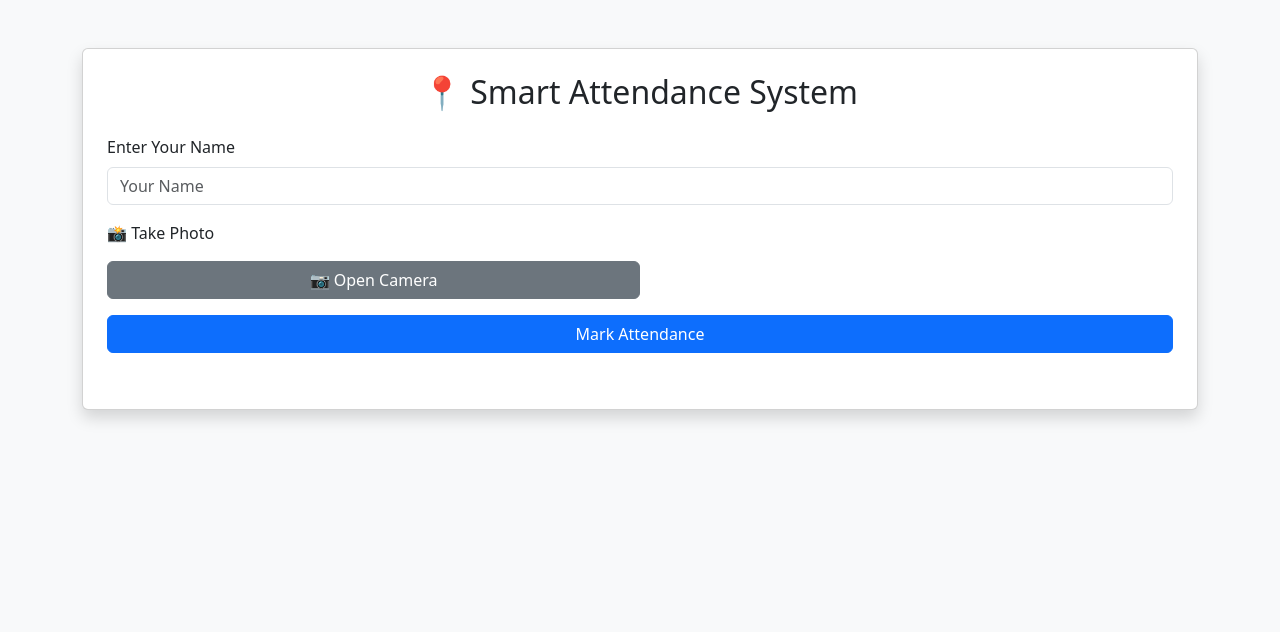
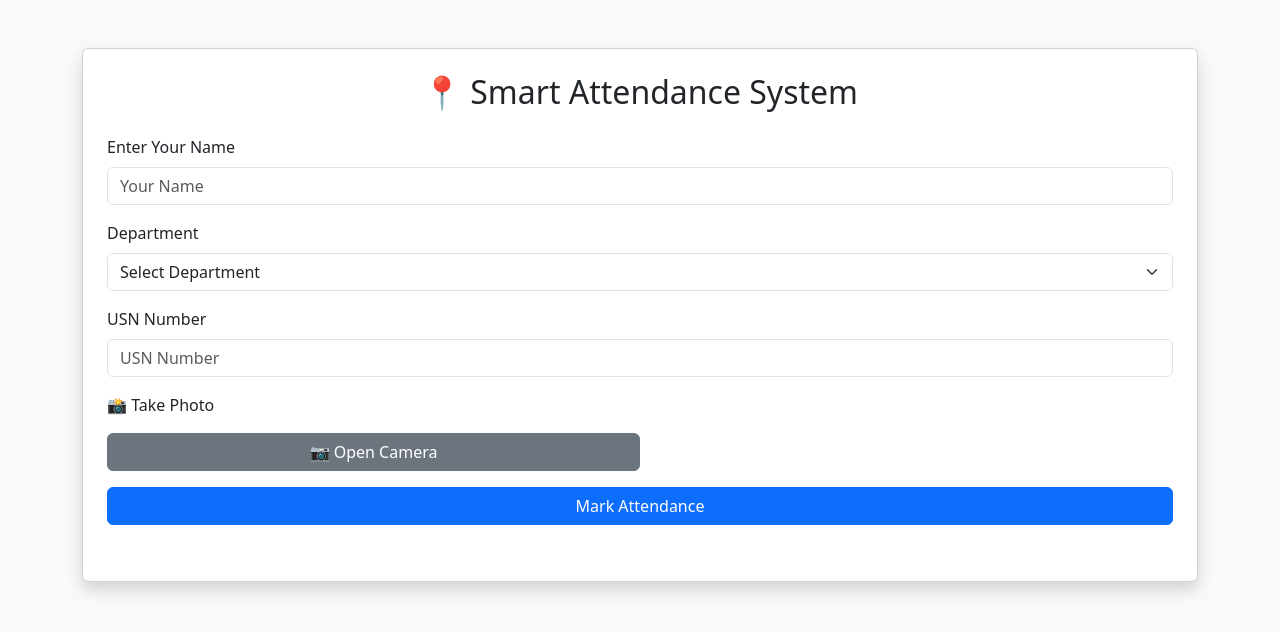
Before and after one commit to shreyashghawdeee23-cloud/attendance-system, a Flask app: page / in a window 1280 px wide. Shown: the top 632 px of the page. Run offline with Flask 3, Linux system fonts and the light colour scheme; some libraries are stand-ins or nearby versions.

Commit message:
add department and USN fields

```diff
--- a/app.py
+++ b/app.py
@@ -43,7 +43,9 @@ def init_db():
             latitude REAL NOT NULL,
             longitude REAL NOT NULL,
             datetime TEXT NOT NULL,
-            photo TEXT
+            photo TEXT,
+            department TEXT,
+            usn TEXT
         )
     ''')
     conn.commit()
@@ -85,6 +87,8 @@ def mark_attendance():
     name = data.get('name')
     lat = data.get('latitude')
     lon = data.get('longitude')
+    department = data.get('department', '')
+    usn = data.get('usn', '')
 
     if not name or lat is None or lon is None:
         return jsonify({"status": "error", "message": "Incomplete data"}), 400
@@ -124,9 +128,9 @@ def mark_attendance():
 
     # Save Attendance
     cursor.execute('''
-        INSERT INTO attendance (name, latitude, longitude, datetime, photo)
-        VALUES (%s, %s, %s, %s, %s)
-    ''', (name, lat, lon, current_datetime, photo_filename))
+        INSERT INTO attendance (name, latitude, longitude, datetime, photo, department, usn)
+        VALUES (%s, %s, %s, %s, %s, %s, %s)
+    ''', (name, lat, lon, current_datetime, photo_filename, department, usn))
 
     conn.commit()
     conn.close()
@@ -161,7 +165,7 @@ def dashboard():
     conn = get_conn()
     cursor = conn.cursor()
 
-    cursor.execute('SELECT name, latitude, longitude, datetime, photo FROM attendance ORDER BY datetime DESC')
+    cursor.execute('SELECT name, latitude, longitude, datetime, photo, department, usn FROM attendance ORDER BY datetime DESC')
     raw_records = cursor.fetchall()
     records = list(enumerate(raw_records, start=1))
 
--- a/templates/dashboard.html
+++ b/templates/dashboard.html
@@ -32,6 +32,8 @@
                     <th>#</th>
                     <th>Photo</th>
                     <th>Name</th>
+                    <th>Department</th>
+                    <th>USN</th>
                     <th>Latitude</th>
                     <th>Longitude</th>
                     <th>Date Time</th>
@@ -50,6 +52,8 @@
                         {% endif %}
                     </td>
                     <td>{{ row[0] }}</td>
+                    <td>{{ row[5] }}</td>
+                    <td>{{ row[6] }}</td>
                     <td>{{ row[1] }}</td>
                     <td>{{ row[2] }}</td>
                     <td>{{ row[3] }}</td>
--- a/templates/index.html
+++ b/templates/index.html
@@ -14,6 +14,23 @@
         <div class="mb-3">
             <label class="form-label">Enter Your Name</label>
             <input type="text" id="name" class="form-control" placeholder="Your Name">
+        </div>
+
+        <div class="mb-3">
+            <label class="form-label">Department</label>
+            <select id="department" class="form-select">
+                <option value="">Select Department</option>
+                <option value="Computer Engineering">Computer Engineering</option>
+                <option value="Electrical Engineering">Electrical Engineering</option>
+                <option value="Mechanical Engineering">Mechanical Engineering</option>
+                <option value="Civil Engineering">Civil Engineering</option>
+                <option value="Electronics Engineering">Electronics Engineering</option>
+            </select>
+        </div>
+
+        <div class="mb-3">
+            <label class="form-label">USN Number</label>
+            <input type="text" id="usn" class="form-control" placeholder="USN Number">
         </div>
 
         <!-- Camera Section -->
@@ -91,12 +108,22 @@ function retakePhoto() {
 }
 
 function markAttendance() {
-    let name = document.getElementById("name").value;
+let name = document.getElementById("name").value;
+let department = document.getElementById("department").value;
+let usn = document.getElementById("usn").value;
 
-    if (!name) {
-        alert("Enter your name");
-        return;
-    }
+if (!name) {
+    alert("Enter your name");
+    return;
+}
+if (!department) {
+    alert("Select your department");
+    return;
+}
+if (!usn) {
+    alert("Enter your USN number");
+    return;
+}
 
     if (!photoData) {
         alert("Please take a photo first!");
@@ -112,6 +139,8 @@ function markAttendance() {
                 headers: { "Content-Type": "application/json" },
                 body: JSON.stringify({
                     name: name,
+                    department: department,
+                    usn: usn,
                     latitude: position.coords.latitude,
                     longitude: position.coords.longitude,
                     photo: photoData
```
